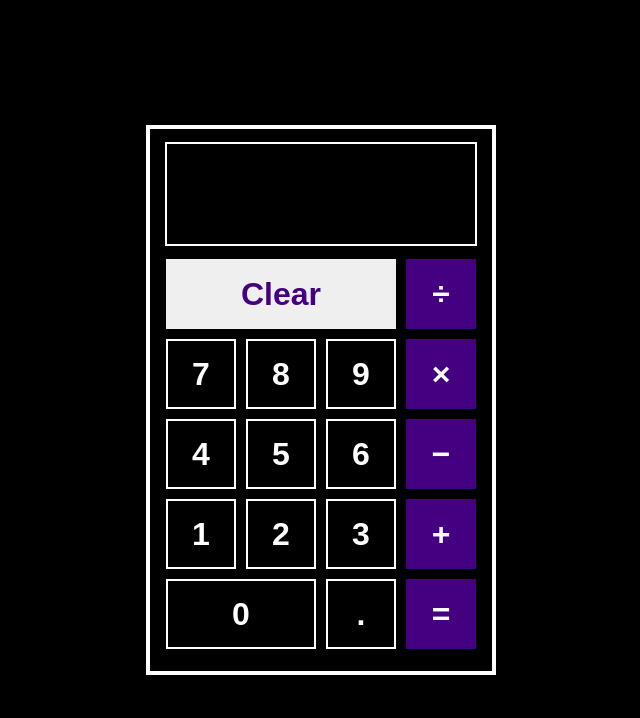
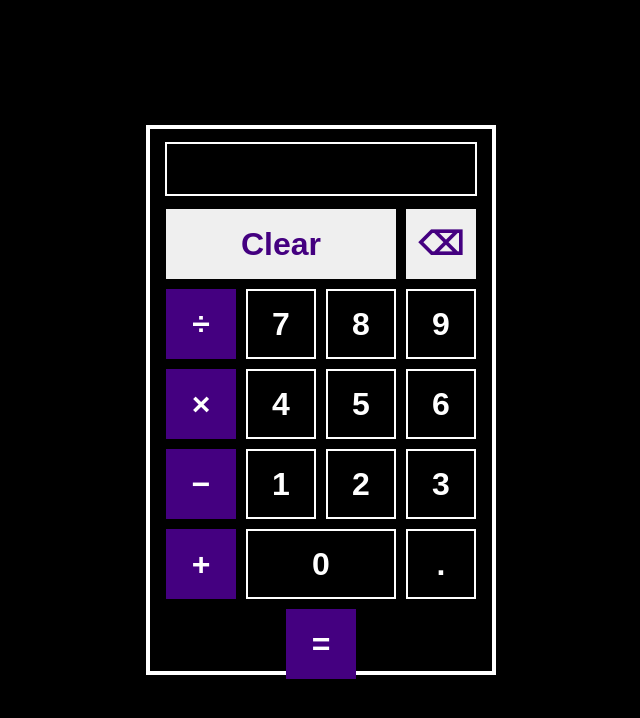
Before and after one commit to veles-rgb/calculator, a plain HTML site: page index.html in a window 1280 px wide. Shown: the whole page, without its empty margins (319-959 px from the left). Drawn offline with Linux system fonts and the light colour scheme.

Commit message:
Add backspace button to calculator

```diff
--- a/index.html
+++ b/index.html
@@ -14,6 +14,7 @@
         </div>
         <div class="btns-container">
             <button class="special clear-btn">Clear</button>
+            <button class="special backspace">⌫</button>
             <button class="operator">&divide;</button>
             <button class="number">7</button>
             <button class="number">8</button>
```
